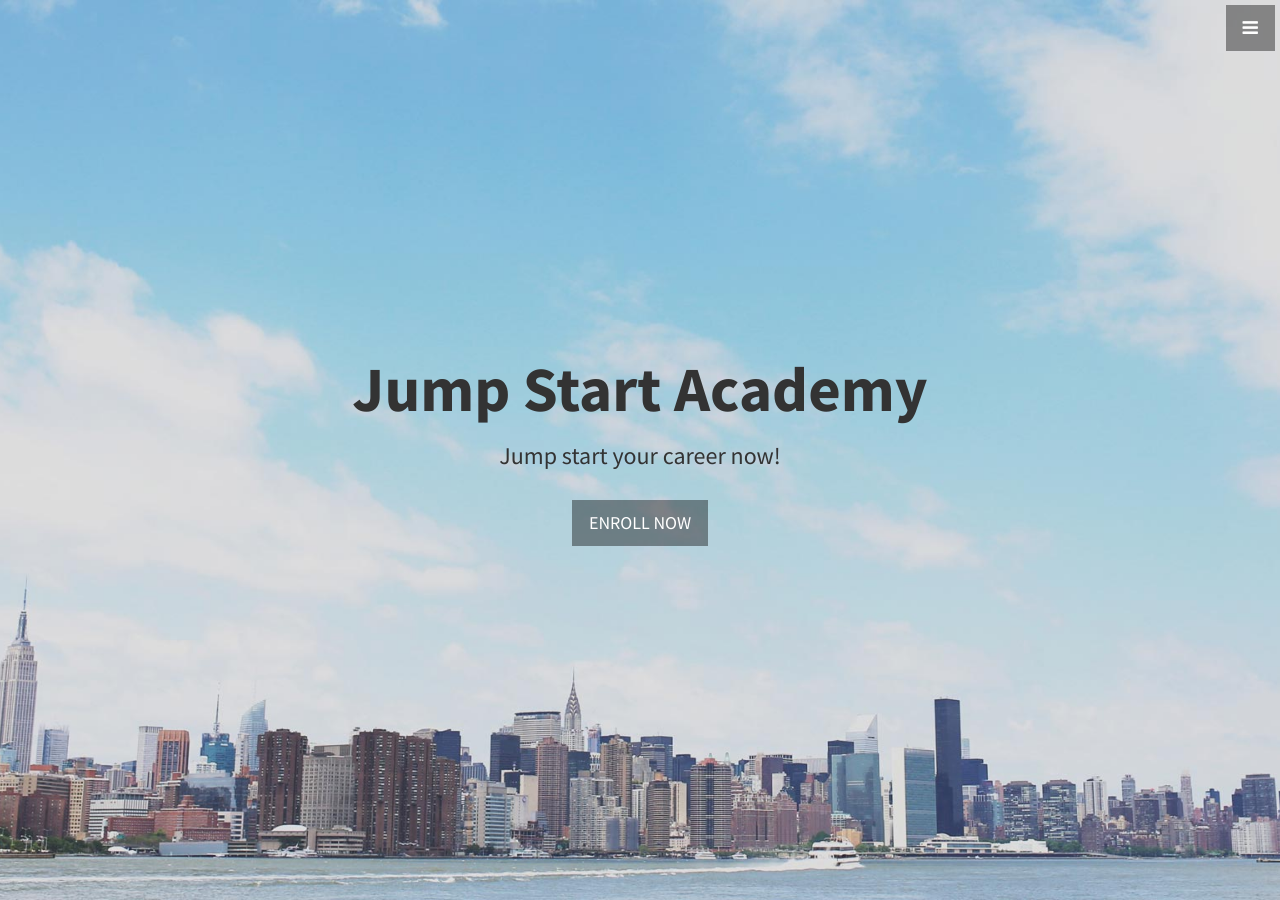
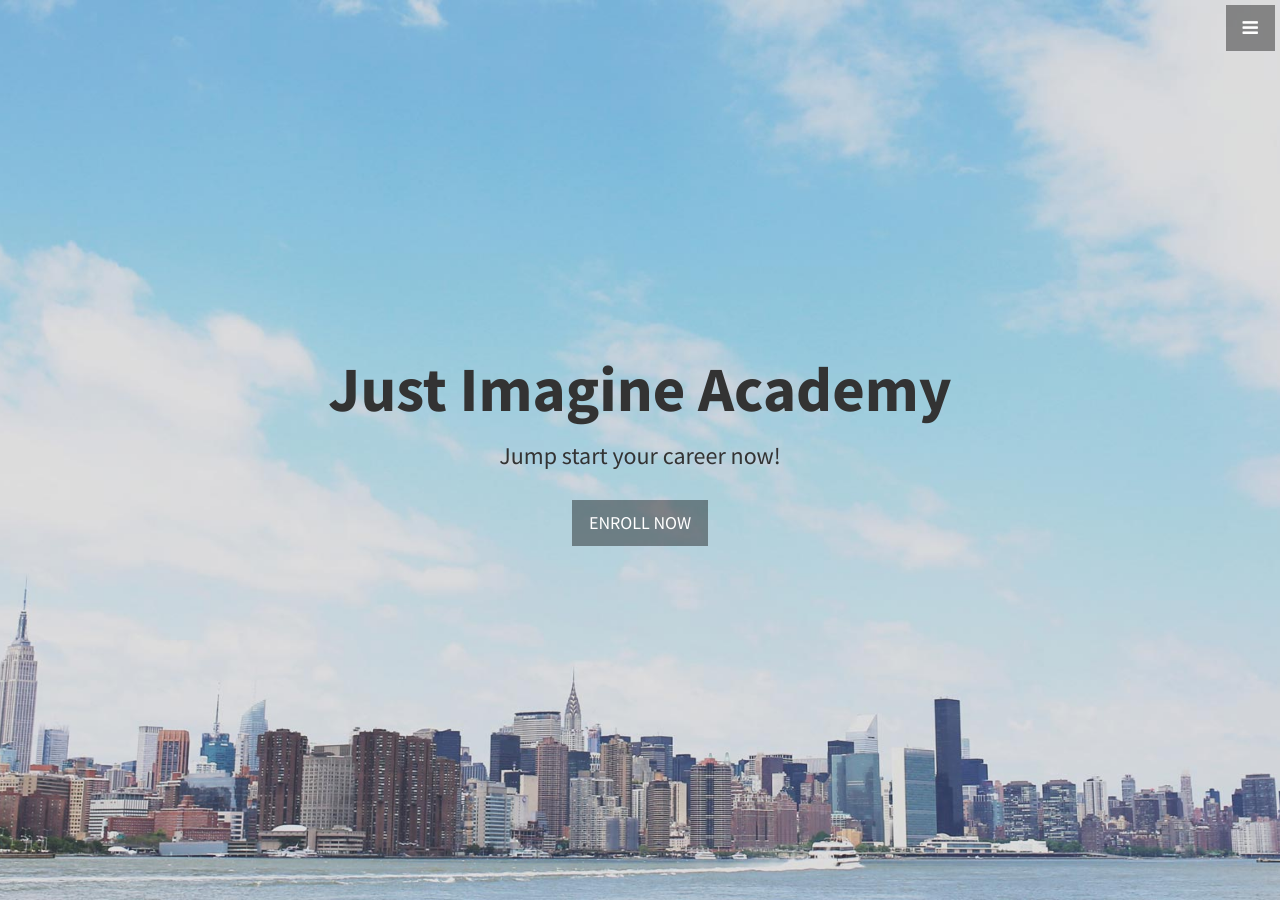
Before and after one commit to cleverberry/jumpstartacademy, a Jekyll site: the page built from index.html, in a window 1280 px wide and 900 px high. Built offline with Jekyll 4.4.1, drawn with Linux system fonts in a browser that asks for light colours.

Commit message:
Replace title to Just Imagine Academy

```diff
--- a/_config.yml
+++ b/_config.yml
@@ -18,10 +18,10 @@
 # You can create any custom variable you would like, and they will be accessible
 # in the templates via {{ site.myvariable }}.
 
-title: Jump Start Academy
+title: Just Imagine Academy
 email: your-email@example.com
 description: >- # this means to ignore newlines until "baseurl:"
-  This is the Jump Start Academy. Enroll now!
+  This is the Just Imagine Academy. Enroll now!
 baseurl: "" # the subpath of your site, e.g. /blog
 url: "" # the base hostname & protocol for your site, e.g. http://example.com
 twitter_username: jekyllrb
--- a/_includes/head.html
+++ b/_includes/head.html
@@ -6,7 +6,7 @@
   <meta name="description" content="">
   <meta name="author" content="">
 
-  <title>Jump Start Academy</title>
+  <title>Just Imagine Academy</title>
 
   <!-- Bootstrap Core CSS -->
   <link href="css/bootstrap.min.css" rel="stylesheet">
--- a/_includes/header.html
+++ b/_includes/header.html
@@ -1,6 +1,6 @@
 <header id="top" class="header">
   <div class="text-vertical-center">
-    <h1>Jump Start Academy</h1>
+    <h1>Just Imagine Academy</h1>
     <h3>Jump start your career now!</h3>
     <br>
     <a href="#about" class="btn btn-dark btn-lg">ENROLL NOW</a>
--- a/_includes/navigation.html
+++ b/_includes/navigation.html
@@ -3,7 +3,7 @@
   <ul class="sidebar-nav">
     <a id="menu-close" href="#" class="btn btn-light btn-lg pull-right toggle"><i class="fa fa-times"></i></a>
     <li class="sidebar-brand">
-      <a href="#top"  onclick = $("#menu-close").click(); >Jump Start Academy</a>
+      <a href="#top"  onclick = $("#menu-close").click(); >Just Imagine Academy</a>
     </li>
     <li>
       <a href="#top" onclick = $("#menu-close").click(); >Home</a>
```
